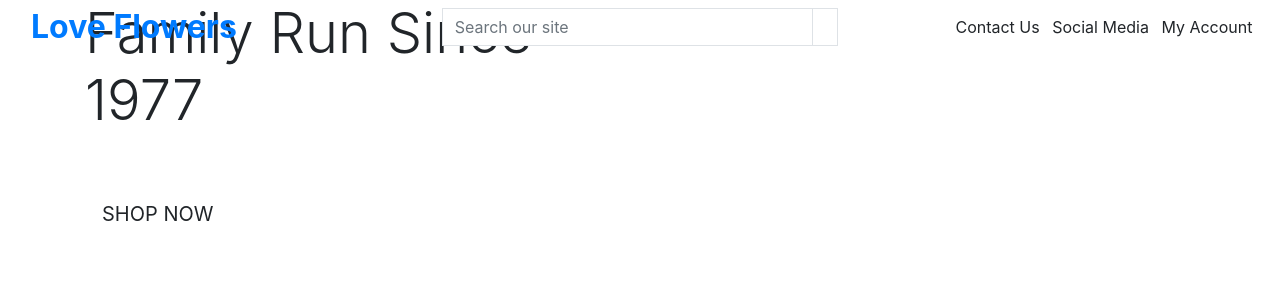
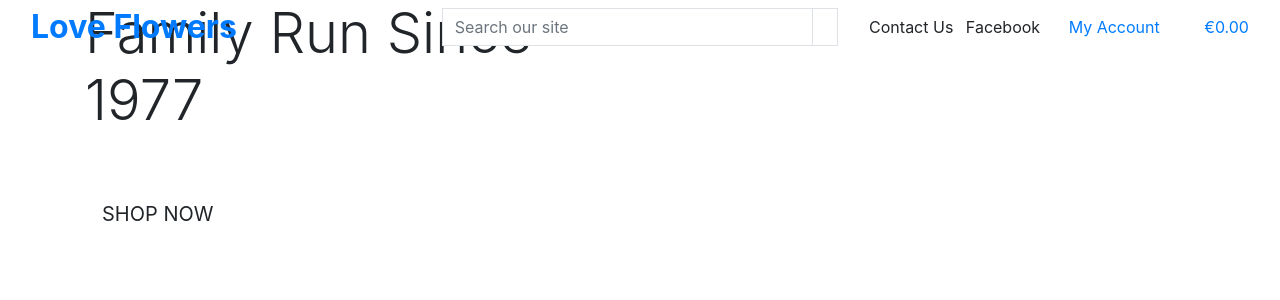
Before and after one commit to Conal2023/LoveFlowers1.1, a Django app: page / in a window 1280 px wide. Shown: the top 300 px of the page. Run offline with Django 3.2, Linux system fonts and the light colour scheme.

Commit message:
Added main page header

```diff
--- a/templates/base.html
+++ b/templates/base.html
@@ -55,9 +55,41 @@
         <div class="col-12 col-lg-4 my-auto py-1 py-lg-0">
           <ul class="list-inline list-unstyled text-center text-lg-right my-0">
             <li class="list-inline-item">Contact Us</li>
-            <li class="list-inline-item">Social Media</li>
-            <li class="list-inline-item dropdown">My Account</li>
-            <li class="list-inline-item"></li>
+            <li class="list-inline-item">Facebook</li>
+            <li class="list-inline-item dropdown">
+              <a class="text-black nav-link" href="#" id="user-options" data-toggle="dropdown" aria-haspopup="true" aria-expanded="false">
+                <div class="text-center">
+                  <div><i class="fas fa-user fa-lg"></i></div>
+                  <p class="my-0">My Account</p>
+                </div>
+              </a>
+              <div class="dropdown-menu border-0" aria-labelledby="user-options">
+                {% if request.user.is_authenticated %}
+                  {% if request.user.is_superuser %}
+                    <a href="" class="dropdown-item">Product Management</a>
+                  {% endif %}
+                  <a href="" class="dropdown-item">My Profile</a>
+                  <a href="{% url 'account_logout' %}" class="dropdown-item">Logout</a>
+                {% else %}
+                  <a href="{% url 'account_signup' %}" class="dropdown-item">Register</a>
+                  <a href="{% url 'account_login' %}" class="dropdown-item">Login</a>
+                {% endif %}
+              </div>
+            </li>
+            <li class="list-inline-item">
+              <a class="{% if grand_total %}text-info font-weight-bold{% else %}text-black{% endif %} nav-link" href="">
+                <div class="text-center">
+                  <div><i class="fas fa-shopping-bag fa-lg"></i></div>
+                  <p class="my-0">
+                    {% if grand_total %}
+                      €{{ grand_total|floatformat:2 }}
+                    {% else %}
+                      €0.00
+                    {% endif %}
+                  </p>
+                </div>
+              </a>
+            </li>
           </ul>
         </div>
       </div>
```
